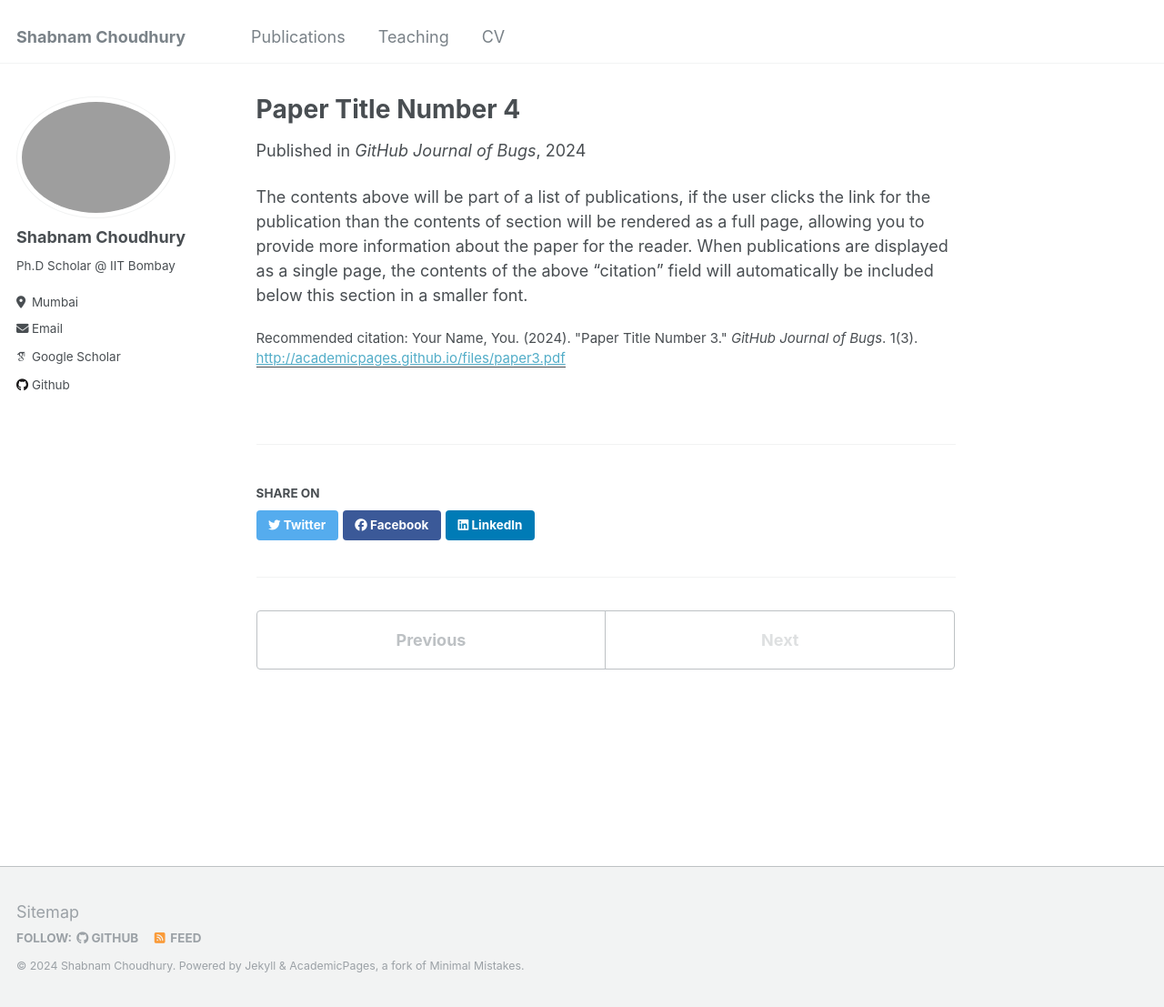
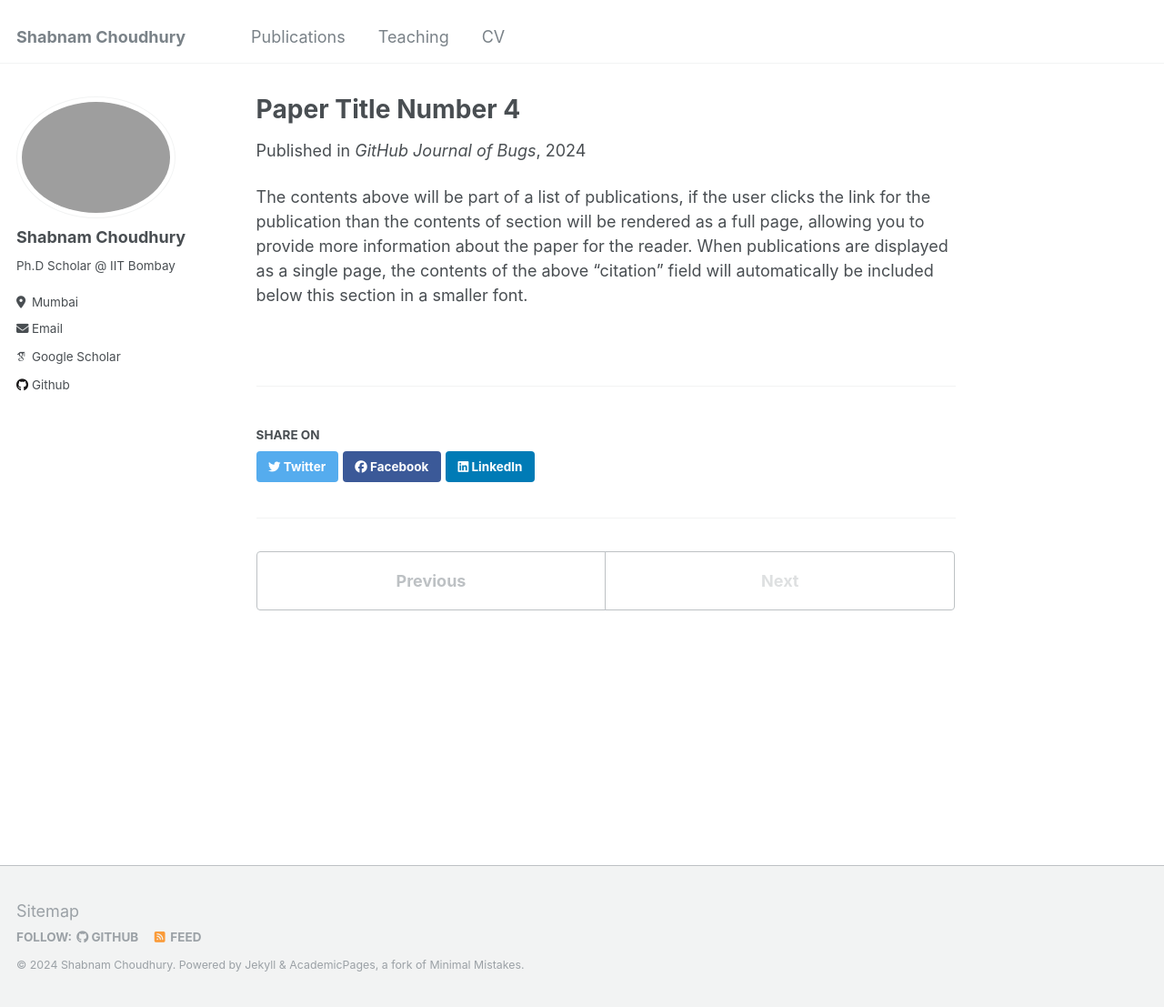
Before and after one commit to Shabnamchoudhury/Shabnamchoudhury.github.io, a Jekyll site: the page built from _publications/2024-02-17-paper-title-number-4.md, in a window 1280 px wide and 1107 px high. Shown: the whole window at 91% size. Built offline with Jekyll 4.4.1, drawn with Linux system fonts in a browser that asks for light colours; some web fonts are replaced.

Commit message:
Update 2024-02-17-paper-title-number-4.md

```diff
--- a/_publications/2024-02-17-paper-title-number-4.md
+++ b/_publications/2024-02-17-paper-title-number-4.md
@@ -3,10 +3,8 @@ title: "Paper Title Number 4"
 collection: publications
 permalink: /publication/2024-02-17-paper-title-number-4
 excerpt: 'This paper is about fixing template issue #693.'
-date: 2024-02-17
 venue: 'GitHub Journal of Bugs'
-paperurl: 'http://academicpages.github.io/files/paper3.pdf'
-citation: 'Your Name, You. (2024). &quot;Paper Title Number 3.&quot; <i>GitHub Journal of Bugs</i>. 1(3).'
+
 ---
 
 The contents above will be part of a list of publications, if the user clicks the link for the publication than the contents of section will be rendered as a full page, allowing you to provide more information about the paper for the reader. When publications are displayed as a single page, the contents of the above "citation" field will automatically be included below this section in a smaller font.
```
